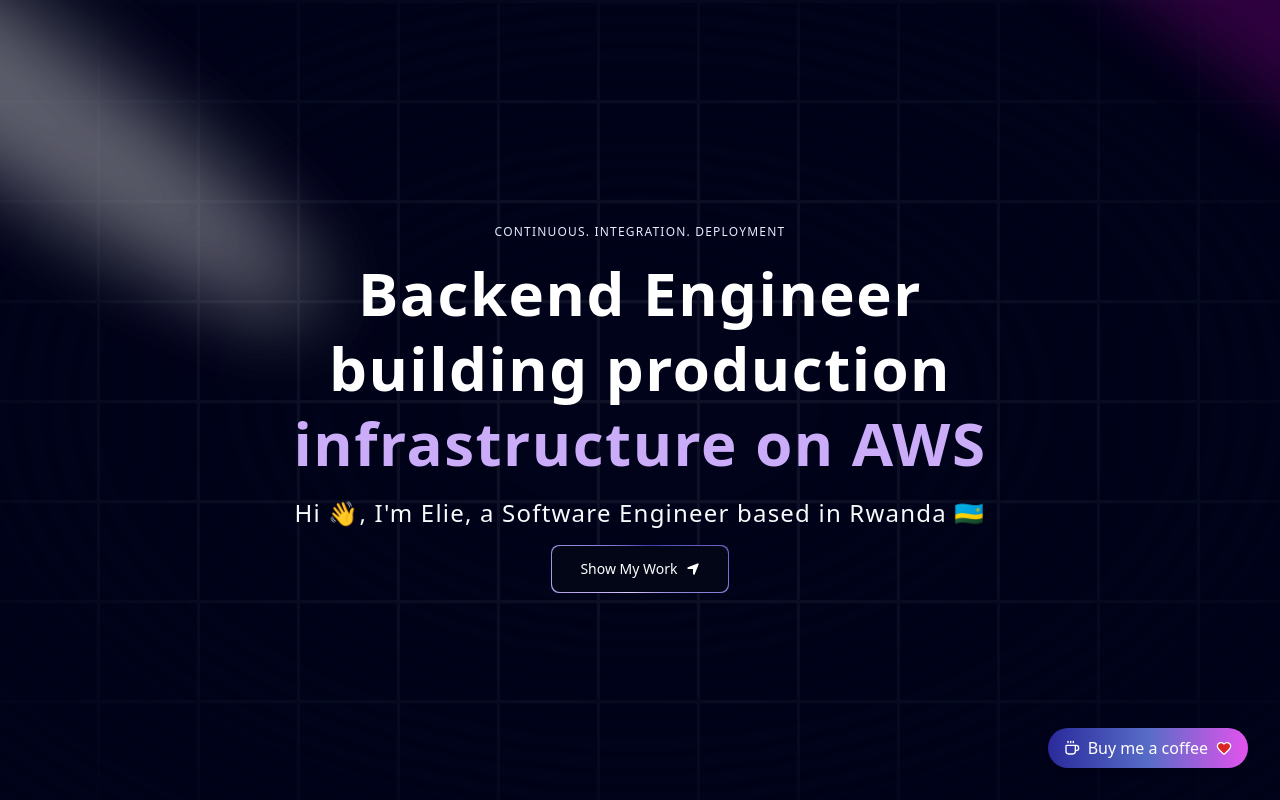
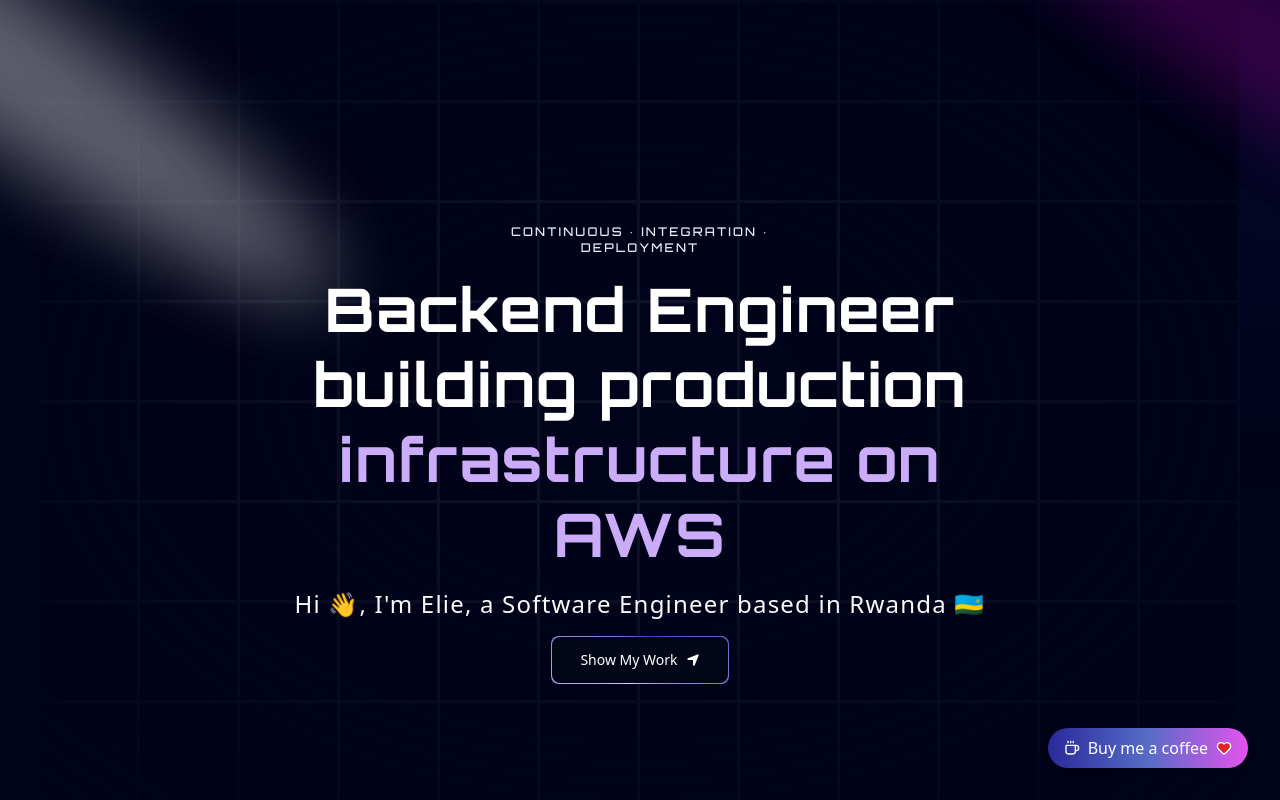
Before and after one commit to iraelie251006/showcase, a Next.js app: page / in a window 1280 px wide. Shown: the top 800 px of the page. Built offline with nearby package versions, Linux system fonts and the light colour scheme.

Commit message:
feat: replaced ComingSoon component with TechNura and update Hero component styling

```diff
--- a/app/page.tsx
+++ b/app/page.tsx
@@ -1,5 +1,5 @@
 import Clients from "@/components/Clients";
-import ComingSoon from "@/components/ComingSoon";
+import TechNura from "@/components/TechNura";
 import Experience from "@/components/Experience";
 import Footer from "@/components/Footer";
 import Grid from "@/components/Grid";
@@ -13,8 +13,8 @@
 
 export default function Home() {
   return (
-    <main className="relative bg-black-100 flex justify-center items-center flex-col mx-auto sm:px-10 px-5 overflow-clip">
-      <div className="max-w-7xl w-full">
+    <main className="relative flex justify-center items-center flex-col mx-auto sm:px-10 px-5 overflow-clip">
+      <div className="relative z-10 max-w-7xl w-full">
         <FloatingNav
          navItems={navItems}
         />
@@ -23,7 +23,7 @@
         <TechnologiesSection />
         <RecentProjects />
         <Clients />
-        <ComingSoon />
+        <TechNura />
         <Experience />
         <Footer />
       </div>
--- a/components/Hero.tsx
+++ b/components/Hero.tsx
@@ -24,11 +24,11 @@
 
         <div className='flex justify-center relative my-20 z-10'>
             <div className='max-w-[89vw] md:max-w-2xl lg:max-w-[60vw] flex flex-col items-center justify-center'>
-                <h2 className='uppercase tracking-widest text-xs text-center text-blue-100 max-w-80'>Continuous. Integration. Deployment</h2>
+                <h2 className='heading-display text-xs text-center text-blue-100 max-w-80'>Continuous · Integration · Deployment</h2>
 
                 <TextGenerateEffect
                  words='Backend Engineer building production infrastructure on AWS'
-                 className='text-center text-[32px] md:text-5xl lg:text-6xl'
+                 className='text-center text-[32px] md:text-5xl lg:text-6xl font-display tracking-tight'
                 />
                 <p className='text-center md:tracking-wider mb-4 text-[17px] md:text-lg lg:text-2xl'>
                     Hi 👋, I&apos;m Elie, a Software Engineer based in Rwanda 🇷🇼
```
